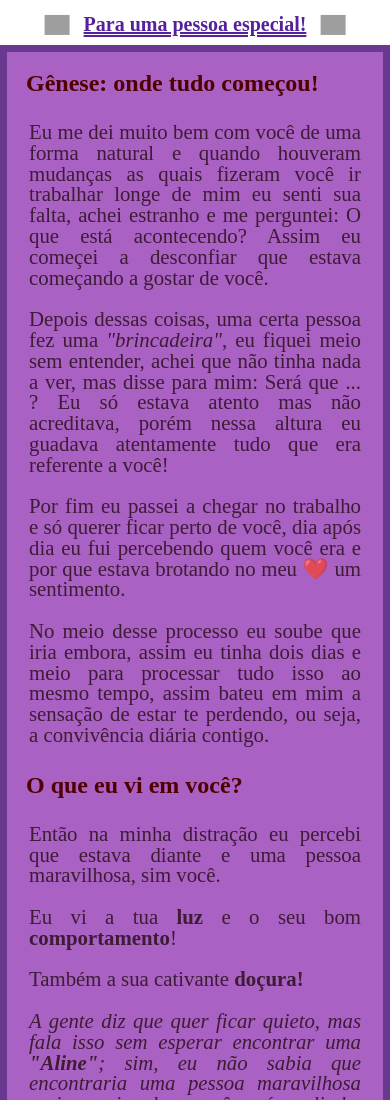
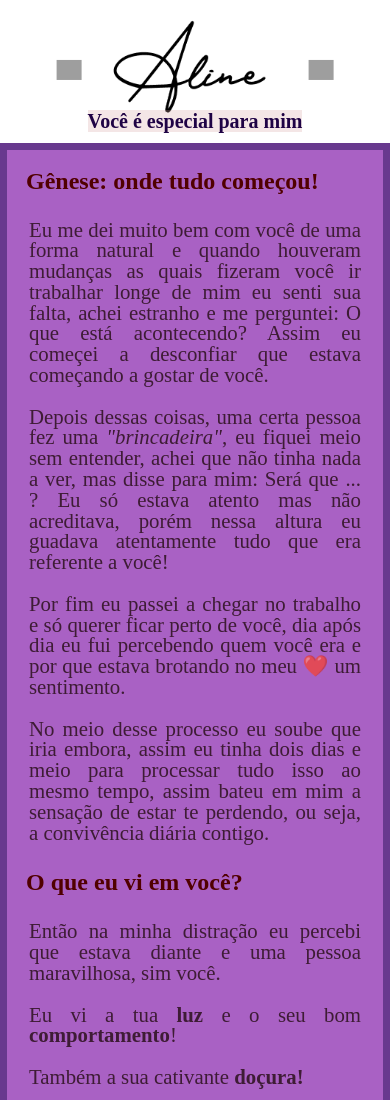
Before and after one commit to AlexDeveloperOne/aline-te-amo, a plain HTML site: page index.html in a window 390 px wide. Shown: the top 1100 px of the page. Drawn offline with nearby package versions, Linux system fonts and the light colour scheme; no server answers; grey boxes are pictures that could not be loaded.

Commit message:
style: change page title

```diff
--- a/container_ideia.css
+++ b/container_ideia.css
@@ -15,12 +15,14 @@
         width: auto; /* ou defina outro valor adequado para telas menores */
     }
     .title__page h1 {
-        text-decoration: double;
+        text-decoration: dashed;
         text-align: center;
         font-size: 20px;
-        color: rgb(85, 32, 158);
-        margin: 11px;
-        text-decoration-line: underline;
+        text-transform: inherit;
+        color: rgb(31, 3, 69);
+        margin: 5px;
+
+        background-color: rgba(215, 160, 160, 0.265);
     }
     /*
     .title__page img { ver depois
@@ -70,8 +72,11 @@
     text-decoration: double;
     text-align: center;
     font-size: 22px;
-    color: blue;
+    color: rgb(173, 173, 191);
     margin: 11px;
+    /*background: url('./assets/back.jpg') no-repeat center/cover;*/
+    background: url('./assets/aline.png') no-repeat center/cover;
+
 }
 .title__page img { /*VER DEPOIS PARA RESPONSIVIDADE!*/
     animation: animacao-imagem 3s infinite;
@@ -87,6 +92,6 @@
 .title__page img,
 .title__page h1 {
     display: inline; /* Coloca as imagens e o parágrafo em linha */
-    vertical-align: middle; /* Alinha verticalmente ao centro */
-    margin: 0 5px; /* Adiciona margem horizontal entre os elementos */
+    vertical-align: baseline; /* Alinha verticalmente ao centro */
+    margin: 50px 1px; /* Adiciona margem horizontal entre os elementos */
 }
--- a/index.html
+++ b/index.html
@@ -16,7 +16,7 @@
         src="https://png.pngtree.com/png-vector/20220411/ourmid/pngtree-glossy-heart-best-vector-ai-and-png-png-image_4538478.png"
         alt=""
       />
-      <h1>Para uma pessoa especial!</h1>
+      <h1> Você é especial para mim</h1>
       <img
         src="https://png.pngtree.com/png-vector/20220411/ourmid/pngtree-glossy-heart-best-vector-ai-and-png-png-image_4538478.png"
         alt=""
```
Also changed, not shown: assets/aline.png (added), assets/back.jpg (added).
